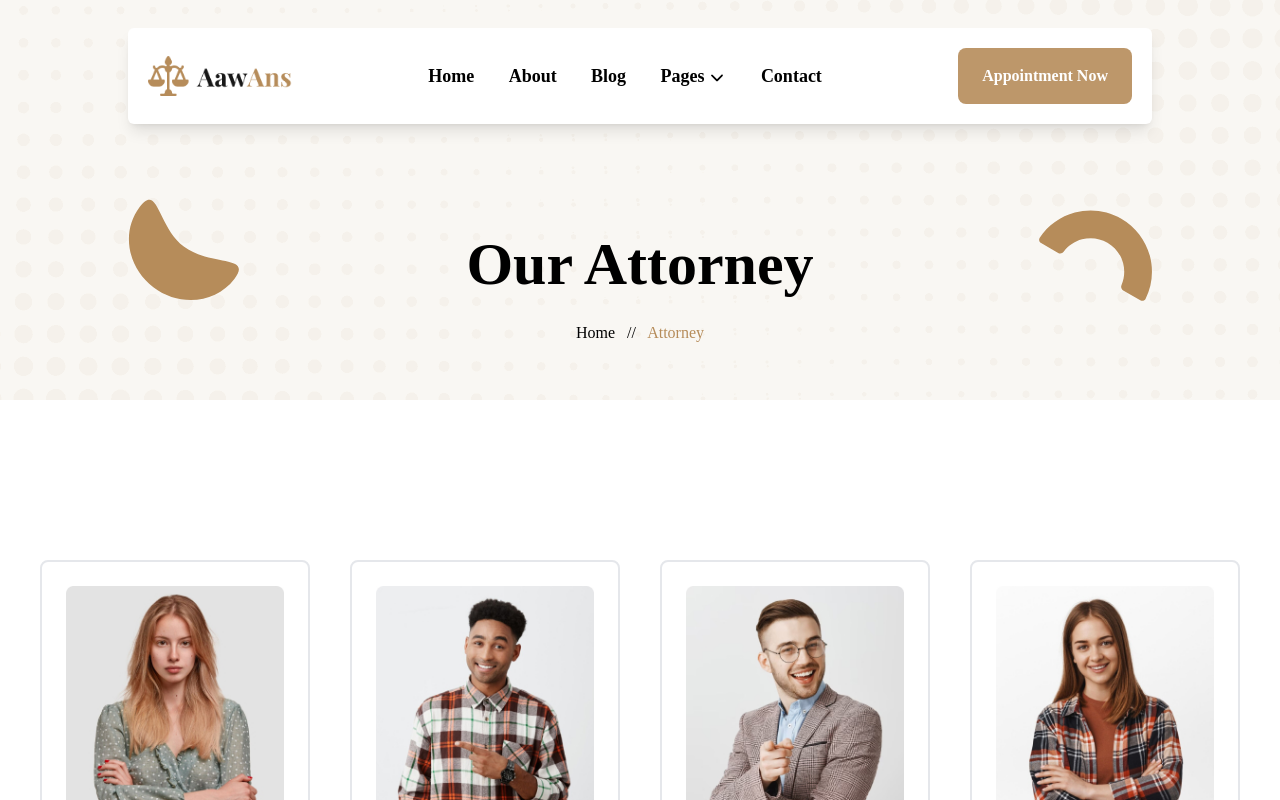
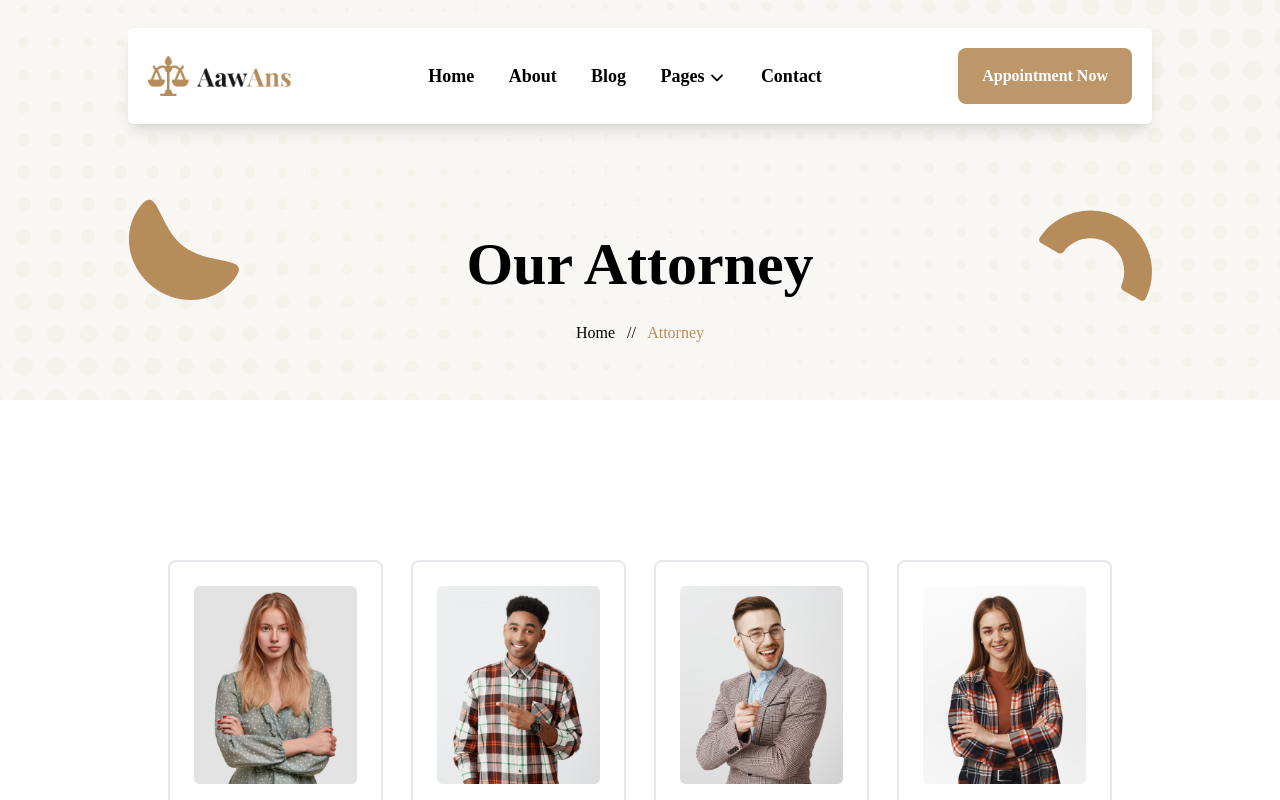
Before and after one commit to dm-mensavi/aawans-zaptek, a React (Create React App) app: page /attorney in a window 1280 px wide. Shown: the top 800 px of the page. Built offline with nearby package versions, Linux system fonts and the light colour scheme.

Commit message:
add margins to attorney

```diff
--- a/src/Pages/Attorney.js
+++ b/src/Pages/Attorney.js
@@ -10,8 +10,8 @@ function Attorney() {
 				<title>Attorney - AawAans</title>
 			</Helmet>
       <Header pageTitle="Our Attorney" name="Attorney" />
-     <div>
-         <div className='grid lg:grid-cols-4 sm:grid-cols-3 lg:gap-10 gap-8 rounded-xl lg:pt-40 pt-20 pb-20 p-10 lg:p-10 lg:pb-40'>
+     <div className='general-margin'>
+         <div className='grid lg:grid-cols-4 md:grid-cols-3 sm:grid-cols-2 lg:gap-7 gap-5 rounded-xl lg:pt-40 pt-20 pb-20 p-10 lg:p-10 lg:pb-40'>
         {attorneyData.map((attorneys)=>(
           <div className='border-2 lg:p-6 p-6 rounded-lg flex flex-col items-center'>
             <img src={attorneys.pic} alt='attorney pictures' />
--- a/src/index.css
+++ b/src/index.css
@@ -82,7 +82,7 @@ body {
   }
 
   .general-margin {
-    @apply pt-5 px-4 justify-center md:pt-6 md:px-10 lg:px-20 xl:mx-auto max-w-[1900px]
+    @apply  w-[95%] lg:w-[90%] xl:w-[80%] mx-auto
   }
 
   .w-2xl {
```
